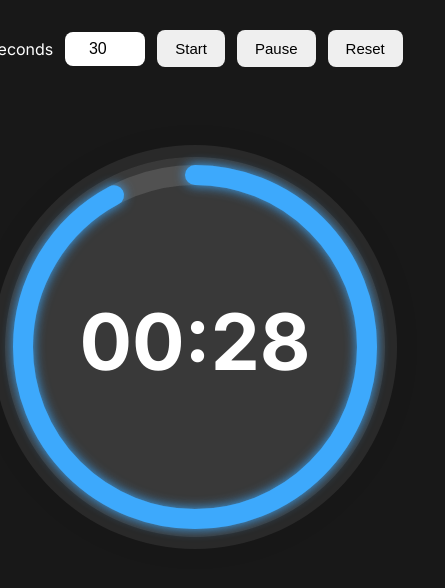
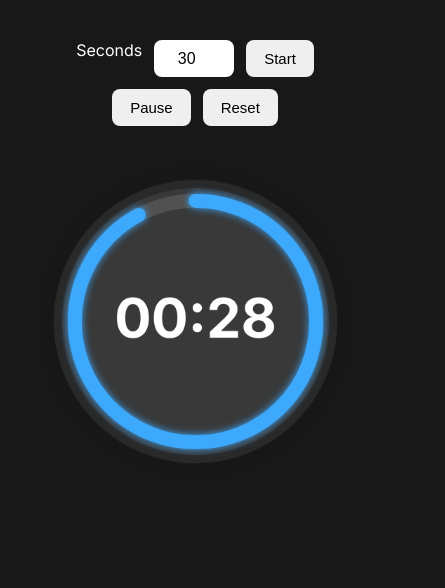
Before and after one commit to na018/countdown-video-generator, a plain HTML site: page index.html in a window 390 px wide. Both pictures are taken after a click on the button "Start". Shown: the whole page, 445 px wide, since content can reach past the window. Drawn offline with Linux system fonts and the light colour scheme.

Commit message:
css mobile

```diff
--- a/index.html
+++ b/index.html
@@ -6,7 +6,7 @@
     <meta charset="UTF-8">
     <meta name="viewport" content="width=device-width, initial-scale=1.0">
 
-    <title>Countdown Generator</title>
+    <title>Countdown Video Generator</title>
 
     <link rel="preconnect" href="https://fonts.googleapis.com">
     <link rel="preconnect" href="https://fonts.gstatic.com" crossorigin>
--- a/js/audio.js
+++ b/js/audio.js
@@ -8,8 +8,9 @@ class AudioPlayer {
 
     async init() {
 
-        if (this.ctx)
-            return;
+        if (!this.ctx) {
+            this.ctx = new (window.AudioContext || window.webkitAudioContext)();
+    }
 
         this.ctx = new AudioContext();
 
--- a/js/countdown.js
+++ b/js/countdown.js
@@ -12,6 +12,7 @@ class CountdownTimer {
 
         this.startTime = 0;
         this.pauseTime = 0;
+        this.started = false;
 
         // Ring starts moving 0.5 seconds later
         this.ringDelay = 0.5;
@@ -33,6 +34,11 @@ class CountdownTimer {
         if (this.running)
             return;
 
+        if (!this.started) {
+            this.remaining = this.duration;
+            this.started = true;
+    }
+
         this.running = true;
 
         this.startTime =
@@ -48,7 +54,7 @@ class CountdownTimer {
     }
 
     reset() {
-
+        this.started = false;
         this.running = false;
 
         this.remaining = this.duration;
--- a/style.css
+++ b/style.css
@@ -20,18 +20,21 @@ body{
 
     min-height:100vh;
 
+    padding:20px;
+
 }
 
-.toolbar{
-
-    margin:30px;
+.toolbar {
 
     display:flex;
 
+    flex-wrap:wrap;
+
+    justify-content:center;
+
     gap:12px;
 
-    align-items:center;
-
+    padding:20px;
 }
 
 input{
@@ -64,22 +67,25 @@ button{
 
 }
 
-.canvas-container{
+.canvas-container {
 
-    display:flex;
+    width: 100%;
 
-    justify-content:center;
+    display: flex;
 
-    align-items:center;
-
-    width:100%;
+    justify-content: center;
 
 }
 
-canvas{
+:root {
+    --watch-size: min(90vw, 500px);
+}
 
-    width:500px;
+canvas {
 
-    height:500px;
+    width: var(--watch-size);
 
+    height: var(--watch-size);
+
+    aspect-ratio: 1;
 }
```
Also changed, not shown: README.md.
